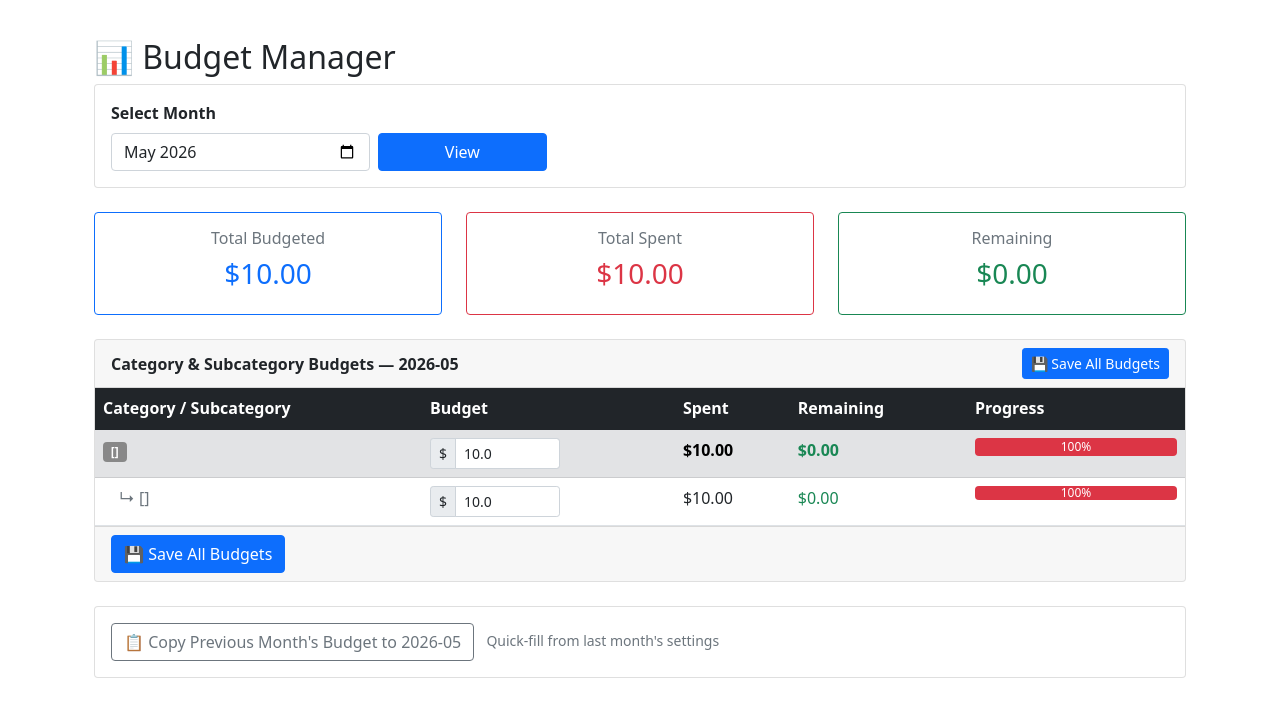
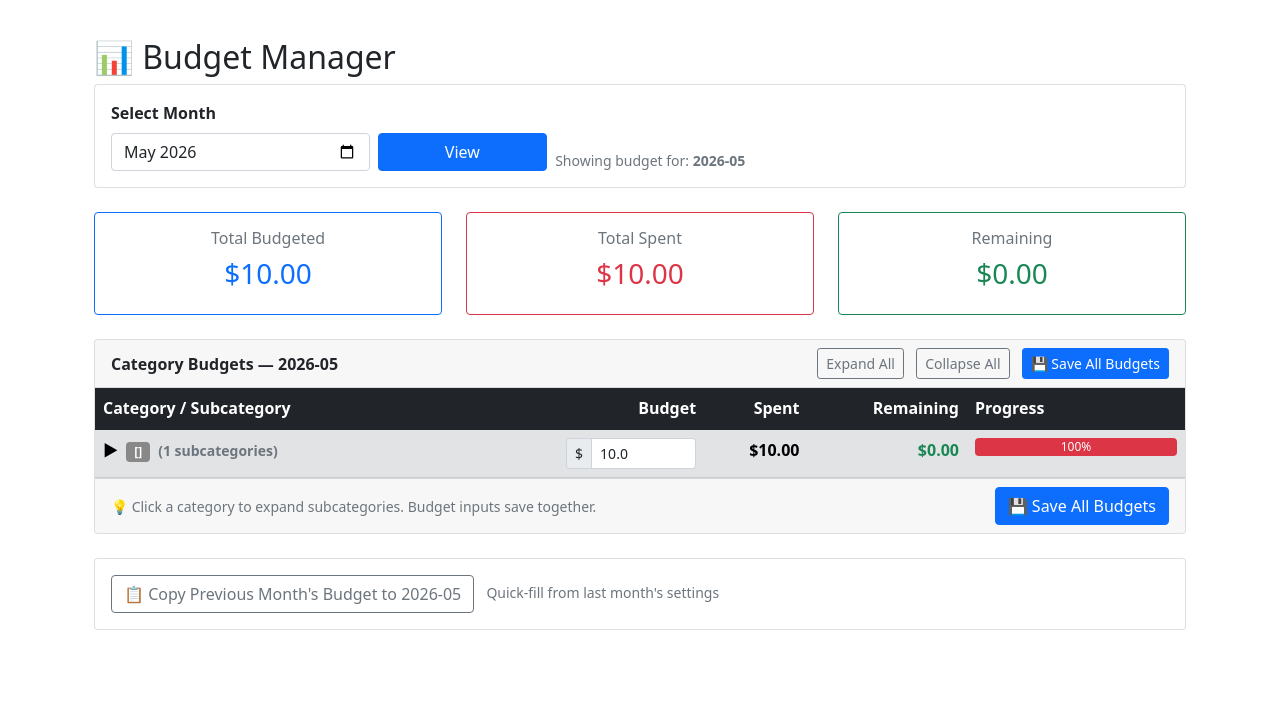
Before and after one commit to treborreimroc/holly-expense-tracker, a Flask app: page /budget in a window 1280 px wide. Shown: the part 56-773 px from the top of the page. Run offline with Flask 3, Linux system fonts and the light colour scheme; the visitor is signed in with stand-in values (Sample User, id 1); a database or web service that is not in the repository returns one stand-in record (values such as "Sample title"); some libraries are stand-ins or nearby versions.

Commit message:
Add files via upload

```diff
--- a/templates/budget.html
+++ b/templates/budget.html
@@ -16,6 +16,9 @@
                 </div>
                 <div class="col-md-2">
                     <button type="submit" class="btn btn-primary w-100">View</button>
+                </div>
+                <div class="col-md-4 text-muted small pt-3">
+                    Showing budget for: <strong>{{ selected_month }}</strong>
                 </div>
             </form>
         </div>
@@ -57,42 +60,51 @@
 
         <div class="card">
             <div class="card-header d-flex justify-content-between align-items-center">
-                <strong>Category &amp; Subcategory Budgets — {{ selected_month }}</strong>
-                <button type="submit" class="btn btn-primary btn-sm">💾 Save All Budgets</button>
+                <strong>Category Budgets — {{ selected_month }}</strong>
+                <div>
+                    <button type="button" class="btn btn-outline-secondary btn-sm me-2" onclick="expandAll()">Expand All</button>
+                    <button type="button" class="btn btn-outline-secondary btn-sm me-2" onclick="collapseAll()">Collapse All</button>
+                    <button type="submit" class="btn btn-primary btn-sm">💾 Save All Budgets</button>
+                </div>
             </div>
             <div class="card-body p-0">
                 <table class="table table-hover mb-0">
                     <thead class="table-dark">
                         <tr>
-                            <th style="width:30%">Category / Subcategory</th>
-                            <th>Budget</th>
-                            <th>Spent</th>
-                            <th>Remaining</th>
+                            <th style="width:35%">Category / Subcategory</th>
+                            <th class="text-end">Budget</th>
+                            <th class="text-end">Spent</th>
+                            <th class="text-end">Remaining</th>
                             <th style="width:20%">Progress</th>
                         </tr>
                     </thead>
                     <tbody>
                         {% for cat in budget_data %}
+                        {% set cat_slug = cat.category_name | replace(' ', '_') | replace('/', '_') %}
 
-                        <!-- Category Row -->
-                        <tr class="table-secondary">
+                        <!-- Category Row — click to expand/collapse -->
+                        <tr class="table-secondary category-row"
+                            onclick="toggleSubs('subs_{{ cat_slug }}')"
+                            style="cursor:pointer;"
+                            title="Click to expand/collapse subcategories">
                             <td class="fw-bold">
-                                <span class="badge me-2" style="background-color: {{ cat.color }}">
-                                    {{ cat.category_name }}
-                                </span>
+                                <span class="expand-icon me-1" id="icon_{{ cat_slug }}">▶</span>
+                                <span class="badge me-1" style="background-color: {{ cat.color }}">{{ cat.category_name }}</span>
+                                {% if cat.subcategories %}<small class="text-muted">({{ cat.subcategories|length }} subcategories)</small>{% endif %}
                             </td>
-                            <td>
-                                <div class="input-group input-group-sm" style="width:130px;">
+                            <td class="text-end">
+                                <div class="input-group input-group-sm justify-content-end" style="width:130px; margin-left:auto;">
                                     <span class="input-group-text">$</span>
                                     <input type="number" step="0.01" min="0"
                                            name="cat_{{ cat.category_id }}"
                                            class="form-control"
                                            value="{{ cat.budgeted if cat.budgeted > 0 else '' }}"
-                                           placeholder="0.00">
+                                           placeholder="0.00"
+                                           onclick="event.stopPropagation()">
                                 </div>
                             </td>
-                            <td class="fw-bold">${{ "%.2f"|format(cat.spent) }}</td>
-                            <td class="fw-bold {% if cat.remaining >= 0 %}text-success{% else %}text-danger{% endif %}">
+                            <td class="text-end fw-bold">${{ "%.2f"|format(cat.spent) }}</td>
+                            <td class="fw-bold text-end {% if cat.remaining >= 0 %}text-success{% else %}text-danger{% endif %}">
                                 ${{ "%.2f"|format(cat.remaining) }}
                             </td>
                             <td>
@@ -110,14 +122,15 @@
                             </td>
                         </tr>
 
-                        <!-- Subcategory Rows -->
+                        <!-- Subcategory Rows — hidden by default -->
+                        {% if cat.subcategories %}
                         {% for sub in cat.subcategories %}
-                        <tr>
-                            <td class="ps-4 text-muted">
+                        <tr class="subcat-row d-none" data-group="subs_{{ cat_slug }}" style="background-color:#fafafa;">
+                            <td class="ps-5 text-muted">
                                 ↳ {{ sub.subcategory_name }}
                             </td>
-                            <td>
-                                <div class="input-group input-group-sm" style="width:130px;">
+                            <td class="text-end">
+                                <div class="input-group input-group-sm justify-content-end" style="width:130px; margin-left:auto;">
                                     <span class="input-group-text">$</span>
                                     <input type="number" step="0.01" min="0"
                                            name="sub_{{ sub.subcategory_id }}"
@@ -126,8 +139,8 @@
                                            placeholder="0.00">
                                 </div>
                             </td>
-                            <td>${{ "%.2f"|format(sub.spent) }}</td>
-                            <td class="{% if sub.remaining >= 0 %}text-success{% else %}text-danger{% endif %}">
+                            <td class="text-end small">${{ "%.2f"|format(sub.spent) }}</td>
+                            <td class="text-end small {% if sub.remaining >= 0 %}text-success{% else %}text-danger{% endif %}">
                                 ${{ "%.2f"|format(sub.remaining) }}
                             </td>
                             <td>
@@ -145,12 +158,14 @@
                             </td>
                         </tr>
                         {% endfor %}
+                        {% endif %}
 
                         {% endfor %}
                     </tbody>
                 </table>
             </div>
-            <div class="card-footer">
+            <div class="card-footer d-flex justify-content-between align-items-center">
+                <small class="text-muted">💡 Click a category to expand subcategories. Budget inputs save together.</small>
                 <button type="submit" class="btn btn-primary">💾 Save All Budgets</button>
             </div>
         </div>
@@ -170,4 +185,35 @@
         </div>
     </div>
 </div>
+
+<style>
+.category-row:hover { background-color: #e9ecef !important; }
+.subcat-row:hover { background-color: #e8f0fe !important; }
+@media print {
+    .subcat-row { display: table-row !important; }
+    .navbar { display: none !important; }
+    .d-print-none { display: none !important; }
+}
+</style>
+
+<script>
+function toggleSubs(groupId) {
+    const rows = document.querySelectorAll(`[data-group="${groupId}"]`);
+    const iconId = 'icon_' + groupId.replace('subs_', '');
+    const icon = document.getElementById(iconId);
+    const anyVisible = Array.from(rows).some(r => !r.classList.contains('d-none'));
+    rows.forEach(r => anyVisible ? r.classList.add('d-none') : r.classList.remove('d-none'));
+    if (icon) icon.textContent = anyVisible ? '▶' : '▼';
+}
+
+function expandAll() {
+    document.querySelectorAll('.subcat-row').forEach(r => r.classList.remove('d-none'));
+    document.querySelectorAll('.expand-icon').forEach(i => i.textContent = '▼');
+}
+
+function collapseAll() {
+    document.querySelectorAll('.subcat-row').forEach(r => r.classList.add('d-none'));
+    document.querySelectorAll('.expand-icon').forEach(i => i.textContent = '▶');
+}
+</script>
 {% endblock %}
```
